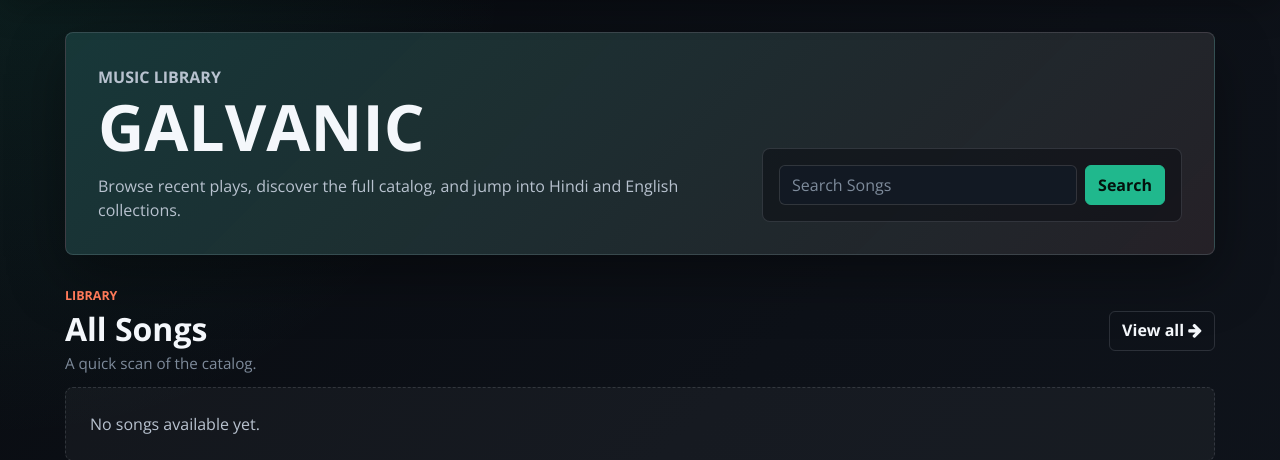
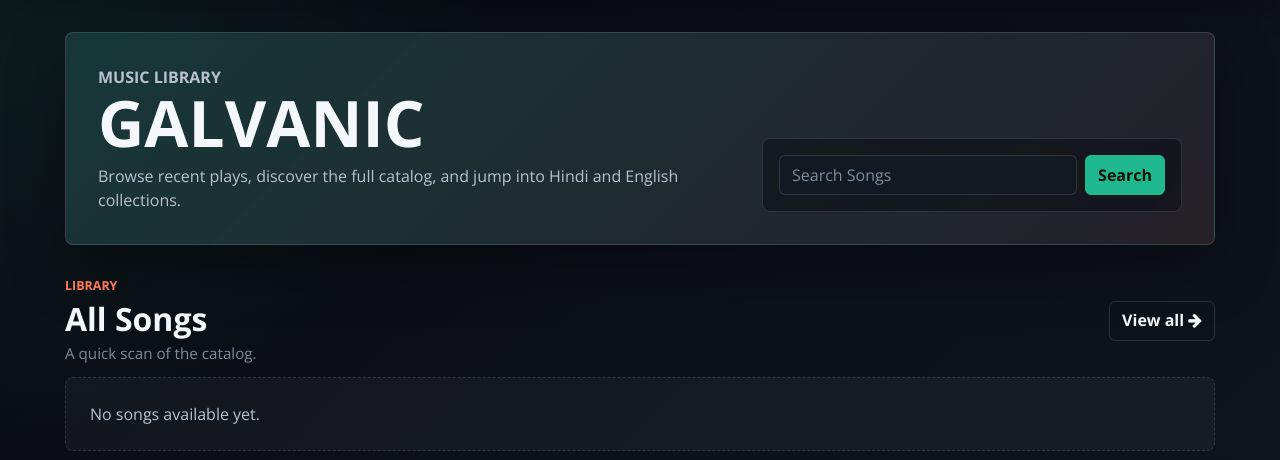
Before and after one commit to shivaydwivedi/DJANGO_MUSIC_PLAYER, a Django app: page / in a window 1280 px wide. Shown: the part 72-532 px from the top of the page. Run offline with Django 3.2, Linux system fonts and the light colour scheme; data that the repository does not hold is empty; some libraries are stand-ins or nearby versions.

Commit message:
docs: prepare frontend release presentation

```diff
--- a/static/musicapp/css/musicplayer.css
+++ b/static/musicapp/css/musicplayer.css
@@ -162,10 +162,12 @@ textarea:focus-visible,
 
 .page-hero h1 {
   margin: 0 0 var(--space-2);
+  overflow-wrap: anywhere;
   color: var(--color-text);
   font-size: 4rem;
   font-weight: 800;
   letter-spacing: 0;
+  line-height: 1.05;
 }
 
 .page-hero p {
@@ -500,6 +502,7 @@ hr {
 
 .song-card-title {
   margin: var(--space-3) 0 var(--space-1);
+  overflow-wrap: anywhere;
   color: var(--color-text);
   font-size: 1rem;
   font-weight: 800;
@@ -509,6 +512,7 @@ hr {
 .song-card-meta,
 .song-card-detail {
   margin: 0;
+  overflow-wrap: anywhere;
   color: var(--color-text-secondary);
   font-size: 0.88rem;
   line-height: 1.4;
@@ -905,6 +909,7 @@ body .player audio {
 
 .auth-intro h1 {
   margin: 0 0 var(--space-3);
+  overflow-wrap: anywhere;
   color: var(--color-text);
   font-size: 3.2rem;
   font-weight: 800;
```
Also changed, not shown: README.md.
